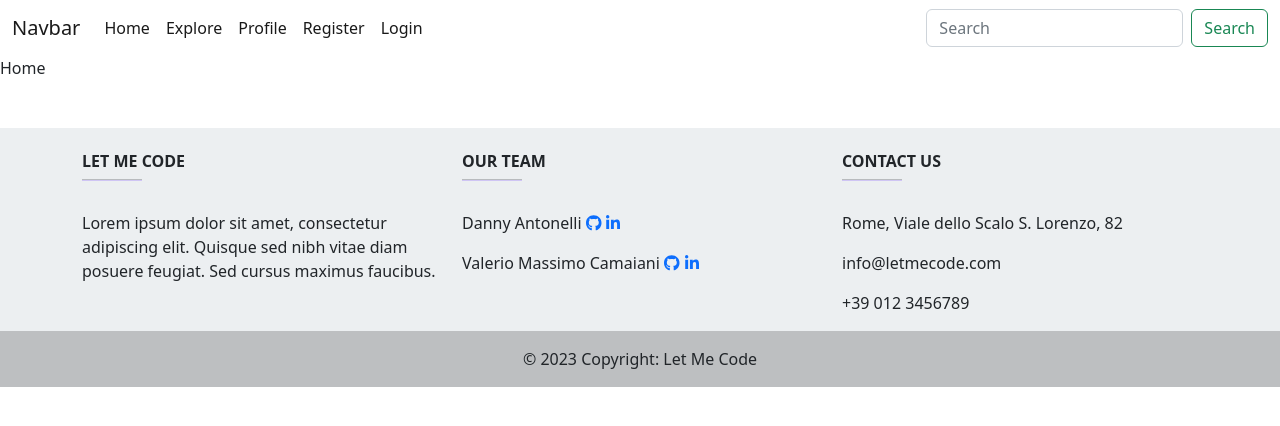
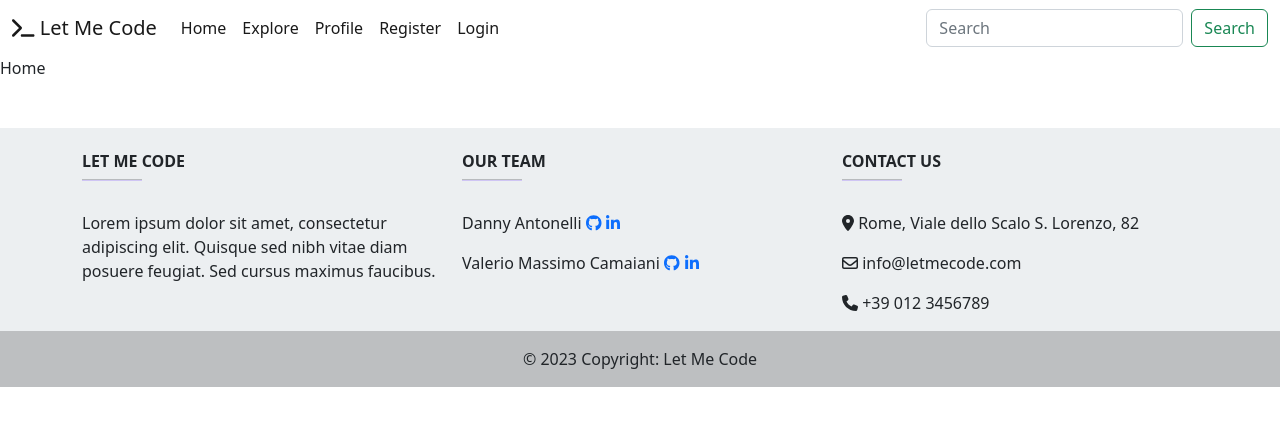
Before and after one commit to DannyAntonelli/Let-Me-Code, a Vue app in the folder frontend/: page / in a window 1280 px wide. Shown: the top 426 px of the page. Built offline with nearby package versions, Linux system fonts and the light colour scheme.

Commit message:
Add icons

```diff
--- a/frontend/src/components/FooterComponent.vue
+++ b/frontend/src/components/FooterComponent.vue
@@ -57,14 +57,16 @@
               style="width: 60px; background-color: #7c4dff; height: 2px"
             />
             <p>
-              <i class="fas fa-home mr-3"></i> Rome, Viale dello Scalo S.
-              Lorenzo, 82
+              <font-awesome-icon icon="fa-solid fa-location-dot" />
+              Rome, Viale dello Scalo S. Lorenzo, 82
             </p>
             <p>
-              <i class="fas fa-envelope mr-3"></i>
+              <font-awesome-icon icon="fa-regular fa-envelope" />
               info@letmecode.com
             </p>
-            <p><i class="fas fa-phone mr-3"></i> +39 012 3456789</p>
+            <p>
+              <font-awesome-icon icon="fa-solid fa-phone" /> +39 012 3456789
+            </p>
           </div>
         </div>
       </div>
--- a/frontend/src/components/Navbar.vue
+++ b/frontend/src/components/Navbar.vue
@@ -1,7 +1,10 @@
 <template>
   <nav class="navbar navbar-expand-lg bg-body-tertiary">
     <div class="container-fluid">
-      <a class="navbar-brand" href="#">Navbar</a>
+      <a class="navbar-brand" href="#">
+        <font-awesome-icon icon="fa-solid fa-terminal" />
+        Let Me Code
+      </a>
       <button
         class="navbar-toggler"
         type="button"
--- a/frontend/src/components/ProjectCard.vue
+++ b/frontend/src/components/ProjectCard.vue
@@ -2,7 +2,10 @@
   <div class="card">
     <div class="card-body">
       <router-link :to="projectUrl"
-        ><h5 class="card-title">{{ title }}</h5></router-link
+        ><h5 class="card-title">
+          <font-awesome-icon icon="fa-solid fa-code" size="xs" />
+          {{ title }}
+        </h5></router-link
       >
       <router-link :to="profileUrl"
         ><h6 class="card-subtitle mb-2 text-muted">
--- a/frontend/src/main.js
+++ b/frontend/src/main.js
@@ -6,6 +6,11 @@ import { library } from "@fortawesome/fontawesome-svg-core";
 import { FontAwesomeIcon } from "@fortawesome/vue-fontawesome";
 import { faGithub } from "@fortawesome/free-brands-svg-icons";
 import { faLinkedinIn } from "@fortawesome/free-brands-svg-icons";
+import { faTerminal } from "@fortawesome/free-solid-svg-icons";
+import { faEnvelope } from "@fortawesome/free-regular-svg-icons";
+import { faLocationDot } from "@fortawesome/free-solid-svg-icons";
+import { faPhone } from "@fortawesome/free-solid-svg-icons";
+import { faCode } from "@fortawesome/free-solid-svg-icons";
 
 import "bootstrap/dist/css/bootstrap.min.css";
 import "bootstrap/dist/js/bootstrap.min.js";
@@ -21,7 +26,15 @@ router.beforeEach((to, from, next) => {
   }
 });
 
-library.add(faGithub, faLinkedinIn);
+library.add(
+  faGithub,
+  faLinkedinIn,
+  faTerminal,
+  faEnvelope,
+  faLocationDot,
+  faPhone,
+  faCode
+);
 
 createApp(App)
   .use(router)
```
